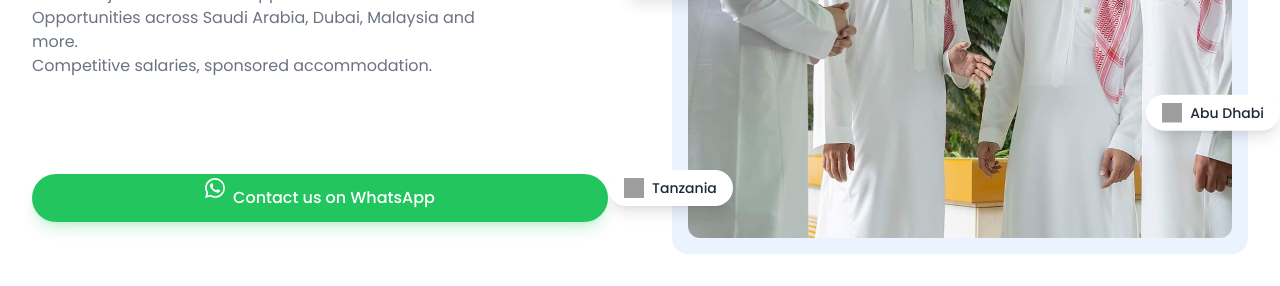
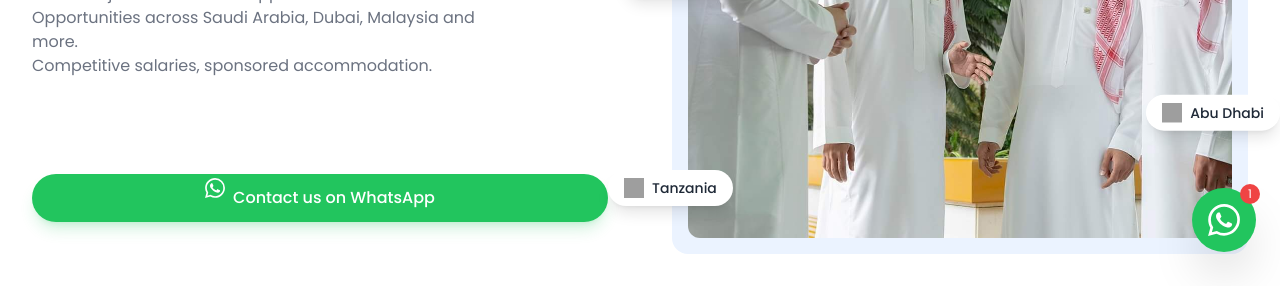
Before and after one commit to kami2611/almaraiDiaryProject, a plain HTML site: page index.html in a window 1280 px wide. Shown: the part 514-800 px from the top of the page. Drawn offline with nearby package versions, Linux system fonts and the light colour scheme; grey boxes are pictures that could not be loaded.

Commit message:
added whatsapp floating icon

```diff
--- a/index.html
+++ b/index.html
@@ -669,5 +669,12 @@ document.getElementById('contactForm').addEventListener('submit', function(e) {
     });
 });
 </script>
+<!-- Floating WhatsApp Button -->
+<a href="https://wa.me/966562936763" target="_blank" class="fixed bottom-6 right-6 bg-green-500 text-white p-4 rounded-full shadow-2xl hover:bg-green-600 hover:scale-110 transition-all duration-300 z-50 animate-bounce-subtle group">
+    <svg class="w-8 h-8" fill="currentColor" viewBox="0 0 24 24" xmlns="http://www.w3.org/2000/svg">
+        <path d="M17.472 14.382c-.297-.149-1.758-.867-2.03-.967-.273-.099-.471-.148-.67.15-.197.297-.767.966-.94 1.164-.173.199-.347.223-.644.075-.297-.15-1.255-.463-2.39-1.475-.883-.788-1.48-1.761-1.653-2.059-.173-.297-.018-.458.13-.606.134-.133.298-.347.446-.52.149-.174.198-.298.298-.497.099-.198.05-.371-.025-.52-.075-.149-.669-1.612-.916-2.207-.242-.579-.487-.5-.669-.51-.173-.008-.371-.01-.57-.01-.198 0-.52.074-.792.372-.272.297-1.04 1.016-1.04 2.479 0 1.462 1.065 2.875 1.213 3.074.149.198 2.096 3.2 5.077 4.487.709.306 1.262.489 1.694.625.712.227 1.36.195 1.871.118.571-.085 1.758-.719 2.006-1.413.248-.694.248-1.289.173-1.413-.074-.124-.272-.198-.57-.347m-5.421 7.403h-.004a9.87 9.87 0 01-5.031-1.378l-.361-.214-3.741.982.998-3.648-.235-.374a9.86 9.86 0 01-1.51-5.26c.001-5.45 4.436-9.884 9.888-9.884 2.64 0 5.122 1.03 6.988 2.898a9.825 9.825 0 012.893 6.994c-.003 5.45-4.437 9.884-9.885 9.884m8.413-18.297A11.815 11.815 0 0012.05 0C5.495 0 .16 5.335.157 11.892c0 2.096.547 4.142 1.588 5.945L.057 24l6.305-1.654a11.882 11.882 0 005.683 1.448h.005c6.554 0 11.890-5.335 11.893-11.893A11.821 11.821 0 0020.525 3.488"/>
+    </svg>
+    <span class="absolute -top-1 -right-1 bg-red-500 text-white text-xs w-5 h-5 rounded-full flex items-center justify-center group-hover:scale-125 transition-transform duration-300">1</span>
+</a>
 </body>
 </html>
```
Also changed, not shown: contact.html (+6 -0 lines).
